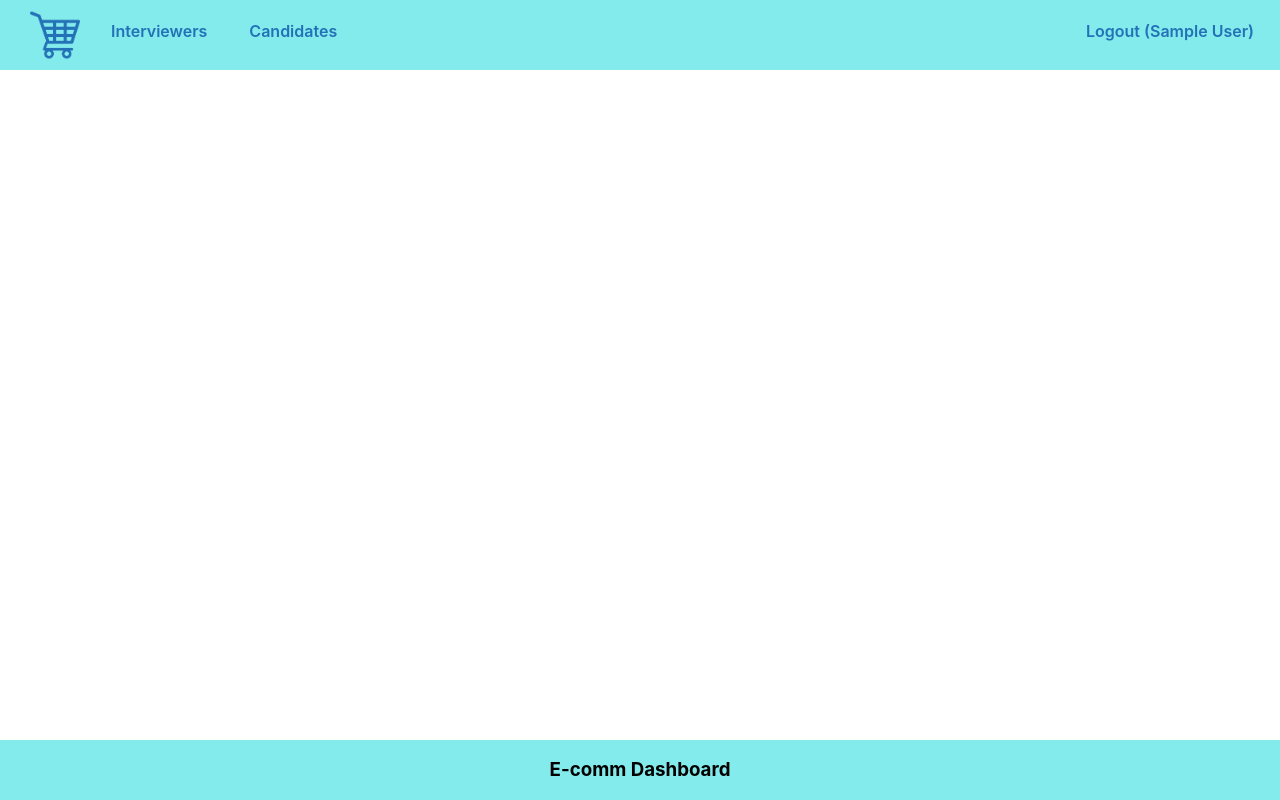
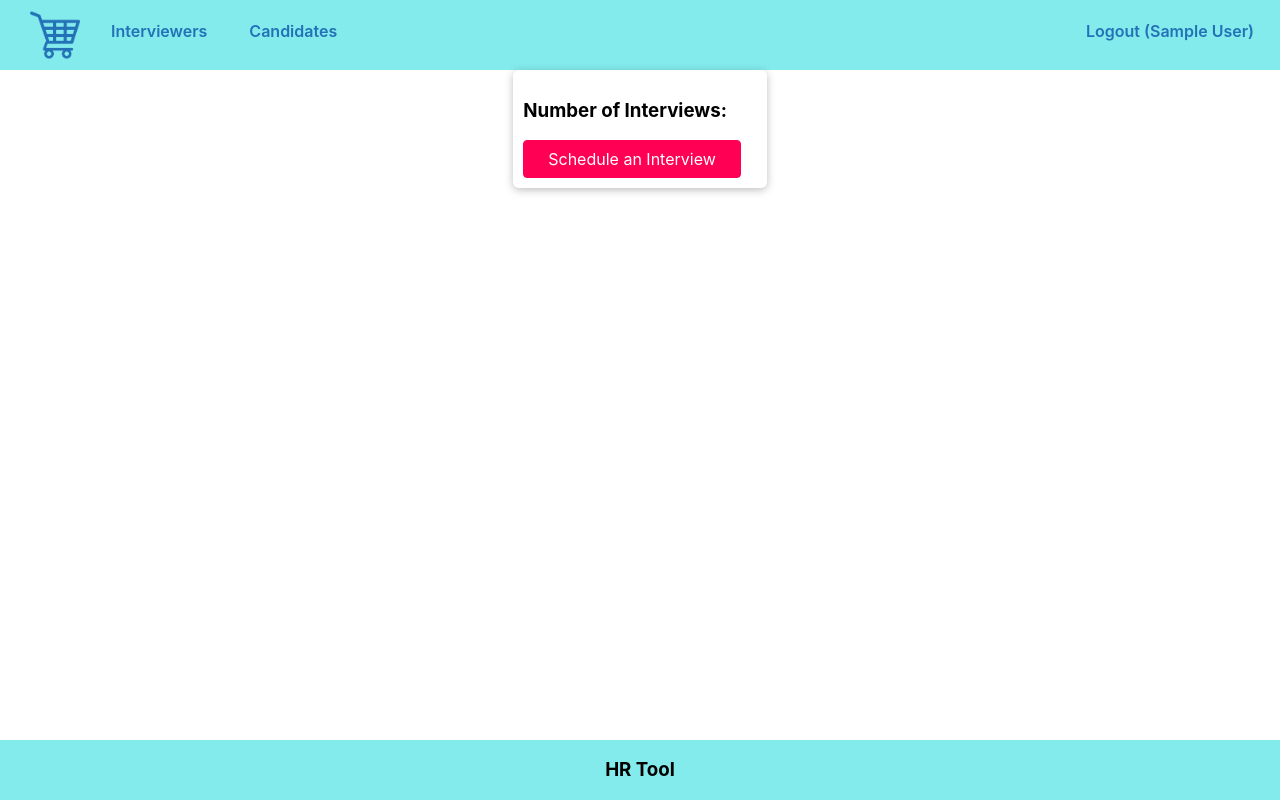
Before and after one commit to swati-tayal/HRMS, a React (Create React App) app in the folder HRMS-Frontend/: page /interviewers/interviewer/1 in a window 1280 px wide. Built offline with nearby package versions, Linux system fonts and the light colour scheme; no server answers; sample sign-in values are in the browser's storage.

Commit message:
some css and validators

```diff
--- a/HRMS-Frontend/src/component/Footer.js
+++ b/HRMS-Frontend/src/component/Footer.js
@@ -3,7 +3,7 @@ import React from 'react';
 const Footer = () =>{
     return(
         <div className="footer">
-            <h3>E-comm Dashboard</h3>
+            <h3>HR Tool</h3>
         </div>
     )
 }
--- a/HRMS-Frontend/src/component/interviewers/pages/InterviewDetails.css
+++ b/HRMS-Frontend/src/component/interviewers/pages/InterviewDetails.css
@@ -4,3 +4,24 @@
     justify-content: center;
     align-items: center;
 }
+
+.interviewer_info {
+    margin: 0 auto;
+    padding: 10px;
+}
+
+.interviewer_info .title {
+    text-align: left;
+    font-size: 1.5rem;
+    margin-bottom: 0;
+}
+
+.interviewer_info .description {
+    text-align: left;
+    font-size: .875rem;
+    margin-top: 0;
+}
+
+.interviewer_info .inteviews h3 {
+    text-align: left;
+}
--- a/HRMS-Frontend/src/component/interviewers/pages/Interviewer.js
+++ b/HRMS-Frontend/src/component/interviewers/pages/Interviewer.js
@@ -19,7 +19,7 @@ const Interviewers = () => {
 
   return (
     <>
-      <div className="center">
+      <div className="center" style={{margin:"5px auto"}}>
         <Button to="/interviewers/add">Add Interviewer</Button>
       </div>
       <InterviewersList items={loadedInterviewers} />
--- a/HRMS-Frontend/src/component/interviewers/pages/InterviewerDetails.js
+++ b/HRMS-Frontend/src/component/interviewers/pages/InterviewerDetails.js
@@ -1,21 +1,25 @@
-import React, {useState, useEffect} from "react";
+import React, { useState, useEffect } from "react";
 import { useParams } from "react-router-dom";
 
 import Card from "../../../shared/components/UIElements/Card";
+import { Button } from "../../../shared/components/FormElements/Button";
+import "./InterviewDetails.css";
 
 const InterviewerDetails = () => {
-    const [loadedInterviewer, setLoadedInterviewer] =  useState({});
+  const [loadedInterviewer, setLoadedInterviewer] = useState({});
   const interviewerId = useParams().interviewerId;
 
   useEffect(() => {
     const requestInterviewer = async () => {
       let response;
       try {
-                response = await fetch(`http://localhost:5000/api/interviewers/interviewer/${interviewerId}`);
+        response = await fetch(
+          `http://localhost:5000/api/interviewers/interviewer/${interviewerId}`
+        );
         const data = await response.json();
         setLoadedInterviewer(data.interviewer);
       } catch (err) {
-                console.log(err)
+        console.log(err);
       }
     };
     requestInterviewer();
@@ -24,13 +28,21 @@ const InterviewerDetails = () => {
   return (
     <div className="center">
       <Card>
-            <div>
-            <h1>{loadedInterviewer.name}</h1>
-            <p>{loadedInterviewer.description}</p>
+        <div className="interviewer_info">
+          <h1 className="title">{loadedInterviewer.name}</h1>
+          <p className="description">{loadedInterviewer.description}</p>
+          <div className="inteviews">
+            <h3>
+                Number of Interviews:
+            </h3>
+            <Button>
+                Schedule an Interview
+            </Button>
+          </div>
         </div>
       </Card>
     </div>
-    )
-}
+  );
+};
 
 export default InterviewerDetails;
--- a/HRMS-Frontend/src/shared/components/FormElements/Button.js
+++ b/HRMS-Frontend/src/shared/components/FormElements/Button.js
@@ -5,7 +5,7 @@ import "./Button.css"
 
 export const Button = (props) => {
   if (props.to) {
-    return <Link to={props.to}>{props.children}</Link>;
+    return <Link className="button" to={props.to}>{props.children}</Link>;
   }
 
   return (
```
Also changed, not shown: 1 other file (tests, documents, lock files or other folders). Lines whose indentation alone changed are shown as unchanged.
